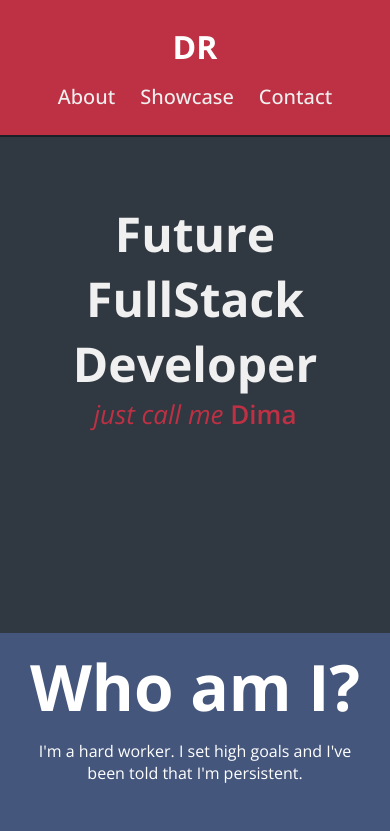
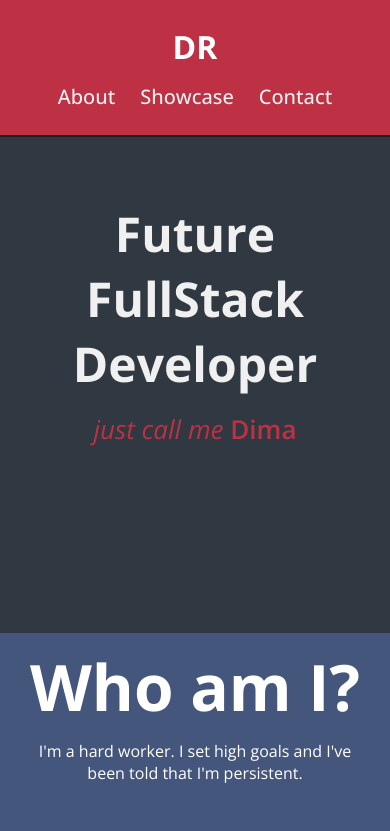
Before and after one commit to dumitrurija/portfolio-website2, a plain HTML site: page index.html in a window 390 px wide. Shown: the top 831 px of the page. Drawn offline with nearby package versions, Linux system fonts and the light colour scheme.

Commit message:
Update styles.css
added a padding to .hero h1 for mobile responsiveness

```diff
--- a/styles.css
+++ b/styles.css
@@ -308,6 +308,9 @@ footer .nav ul {
     }
 
     /* Hero Section */
+    .hero h1 {
+        padding: 15px;
+    }
 
     /* About Section */
     .about {
```
